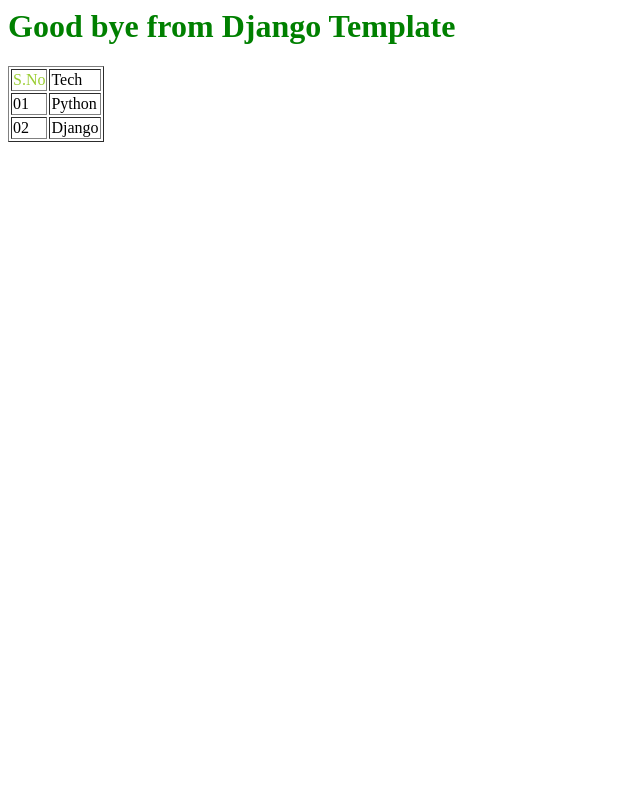
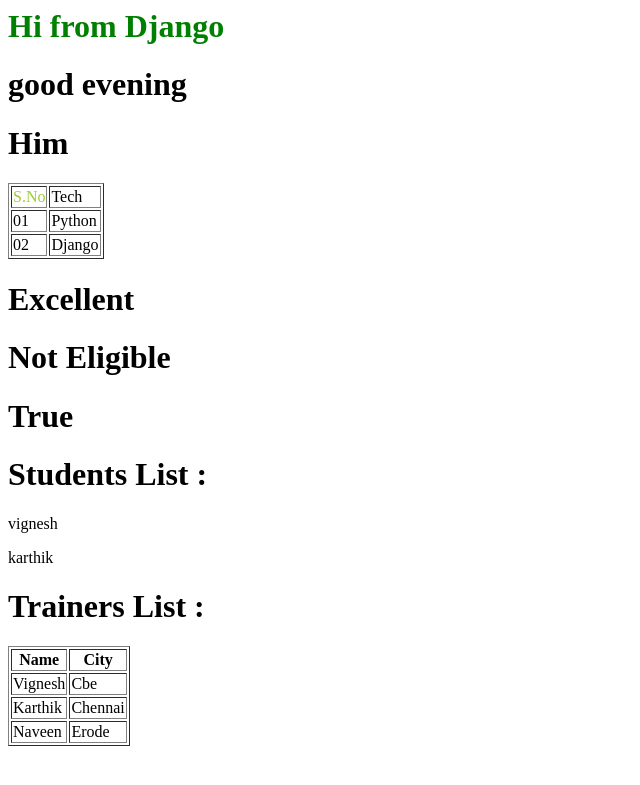
Before and after one commit to vignesh-augtra/REV-Core-Python, a Django app: page /bye/ in a window 1280 px wide. Shown: the top 785 px of the page, without its empty margins (0-640 px from the left). Run offline with Django 4.2, Linux system fonts and the light colour scheme.

Commit message:
added context, conditional rendering and looping

```diff
--- a/Django/todo/login/templates/bye.html
+++ b/Django/todo/login/templates/bye.html
@@ -11,7 +11,14 @@
     </head>
 
     <body>
-        <h1 class="my-heading">Good bye from Django Template</h1>
+        <h1 class="my-heading"> {{message}} </h1>
+
+        {% with occasion="good evening" %}
+        <h1> {{occasion}} </h1>
+        {% endwith %}
+
+        {% if gender == "male" %}
+            <h1>Him</h1>
             <table border="1">
                 <thead>
                     <tr>
@@ -31,5 +38,65 @@
                     </tr>
                 </tbody>
             </table>
+        {% else %}
+            <h1>Her</h1>
+        {% endif %}
+
+
+        {% if mark <= 35 %}
+            <h1>Fail</h1>
+        {% elif mark <= 70 %}
+            <h1>Average</h1>
+        {% elif mark <= 90 %}
+            <h1>Good</h1>
+        {% else  %}
+            <h1>Excellent</h1>
+        {% endif %}
+
+
+        {% if nationality == "indian" and age >= 18 %}
+            <h1>Eligible</h1>
+        {% else %}
+            <h1>Not Eligible</h1>
+        {% endif %}
+
+
+        {% if studentName in students %}
+            <h1>True</h1>
+        {% else %}
+            <h1>False</h1>
+        {% endif %}
+
+        <h1>Students List :</h1>
+
+        {% for student in students %}
+            <p> {{student}} </p>
+        {% endfor %}
+
+        <h1>Trainers List :</h1>
+
+        {% comment "this table demonstarates the trainers list" %}
+            <h1>Hello world</h1>
+        {% endcomment %}
+
+        <table border="1">
+            <thead>
+                <tr>
+                    <th>Name</th>
+                    <th>City</th>
+                </tr>
+            </thead>
+            <tbody>
+                {% for trainer in trainers %}
+                    <tr>
+                        <td> {{trainer.name}} </td>
+                        <td> {{trainer.city}} </td>
+                    </tr>
+                {% endfor %}
+            </tbody>
+        </table>
+
+
+
     </body>
 </html>
--- a/Django/todo/login/views.py
+++ b/Django/todo/login/views.py
@@ -7,4 +7,27 @@ def showWelcomeText(request):
 
 def showGoodByeText(request):
     template = loader.get_template("bye.html")
-    return HttpResponse(template.render())
+    context = {
+        "message" : "Hi from Django",
+        "gender":"male",
+        "mark":95, # 35, 70, 90,
+        "age":12,
+        "nationality":"indian",
+        "students":["vignesh", "karthik"],
+        "studentName" : "vignesh",
+        "trainers": [
+        {
+        "name":"Vignesh",
+        "city":"Cbe"
+        },
+        {
+        "name":"Karthik",
+        "city":"Chennai"
+        },
+        {
+        "name":"Naveen",
+        "city":"Erode"
+        }
+        ]
+    }
+    return HttpResponse(template.render(context))
```
Lines whose indentation alone changed are shown as unchanged.
